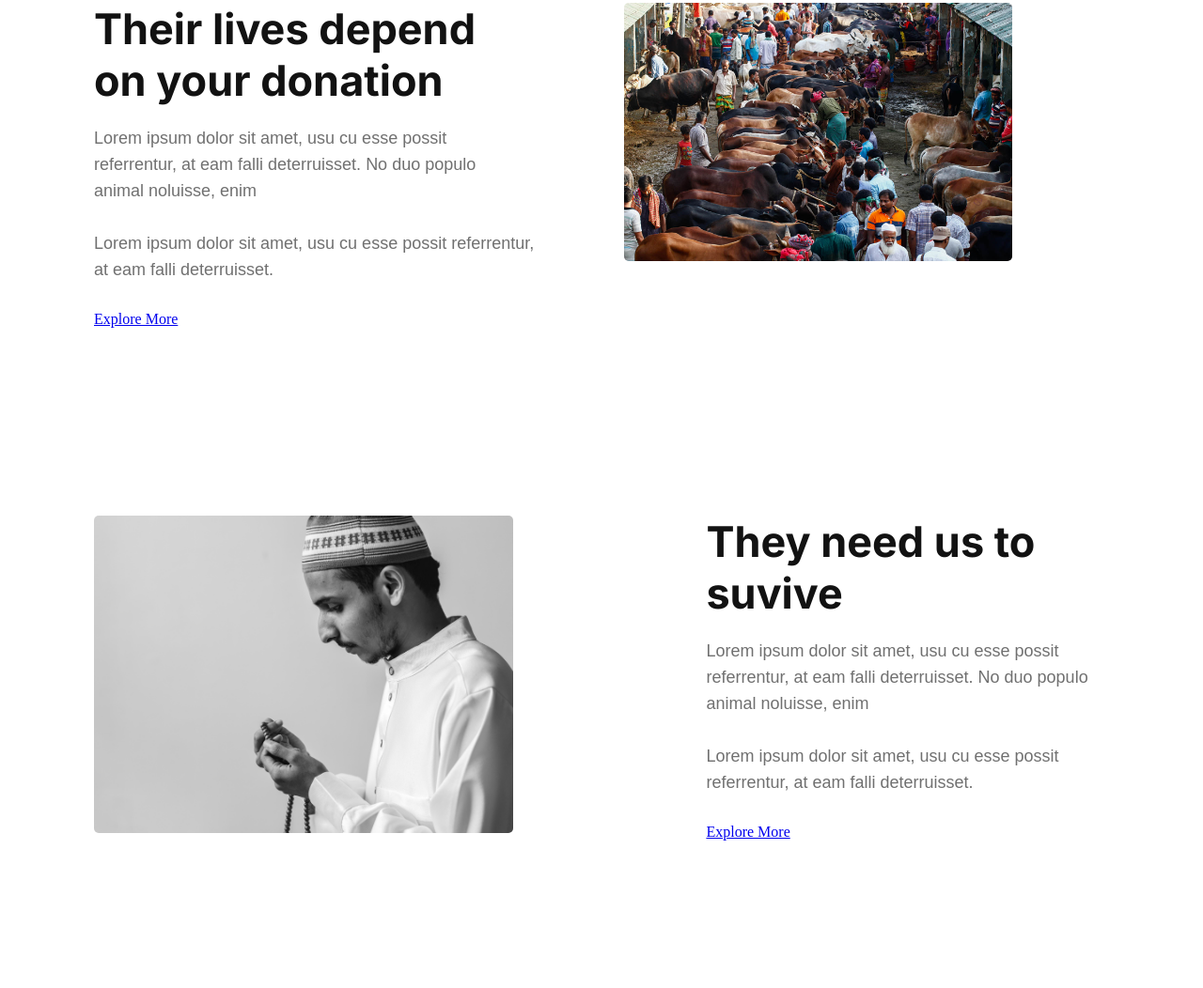
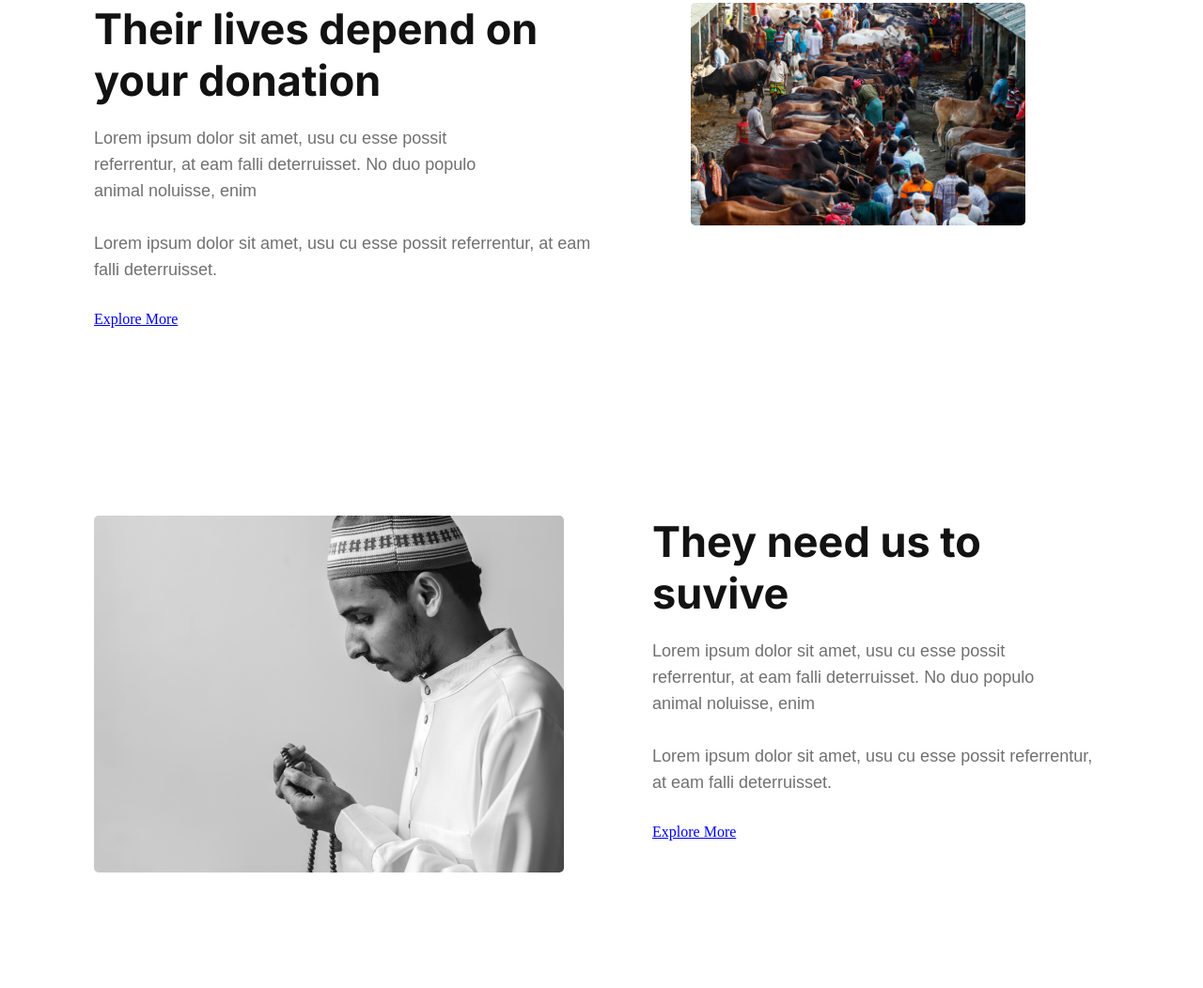
Before and after one commit to emon906/eid-zakat, a plain HTML site: page index.html in a window 1280 px wide. Shown: the part 914-1966 px from the top of the page at 94% size. Before the commit the page ends 1909 px from the top, so only its background shows below. Drawn offline with Linux system fonts and the light colour scheme.

Commit message:
add changes

```diff
--- a/style.css
+++ b/style.css
@@ -42,13 +42,13 @@
 /* lives start */
 .lives{
     display: flex;
-    justify-content: space-evenly;
+    justify-content:center;
     gap: 94px;
     padding: 100px;
 }
 .lives-1{
     display: flex;
-    justify-content: space-evenly;
+    justify-content: center;
     gap: 94px;
     padding: 100px;
 }
@@ -74,20 +74,18 @@
 
 }
 .l-img{
-    width: 80%;
-    height: 100%;
-
+    width: 60%;
 }
 .l-img img{
     width: 80%;
     border-radius: 5px;
 }
 .lives-img{
-    width: 80%;
-    height: 100%;
+    width: 500px;
+    height: 500px;
 }
 .lives-img img{
-    width: 80%;
+    width: 500px;
     border-radius: 5px;
 }
 /* lives end */
```
